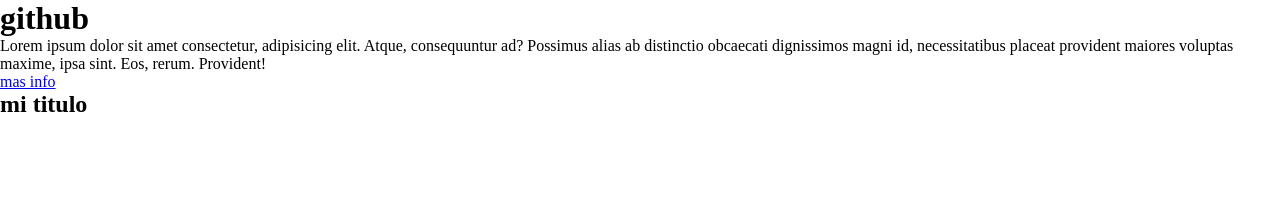
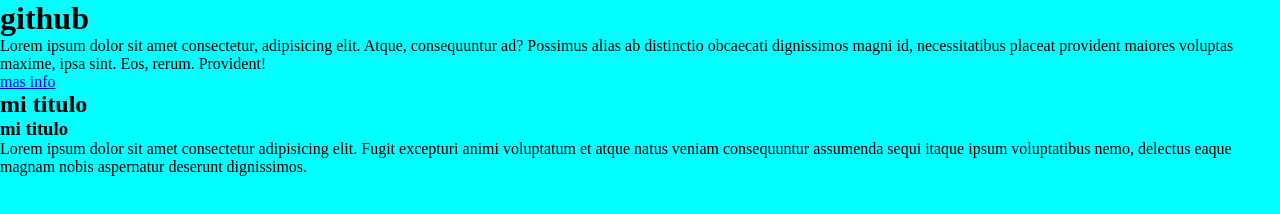
Before and after one commit to codercabral/suproyecto, a plain HTML site: page index.html in a window 1280 px wide. Drawn offline with Linux system fonts and the light colour scheme.

Commit message:
agrego un section con estilos

```diff
--- a/estilos.css
+++ b/estilos.css
@@ -2,3 +2,7 @@
     margin: 0;
     padding: 0;
 }
+
+body{
+    background-color: aqua;
+}
--- a/index.html
+++ b/index.html
@@ -11,5 +11,10 @@
     <p>Lorem ipsum dolor sit amet consectetur, adipisicing elit. Atque, consequuntur ad? Possimus alias ab distinctio obcaecati dignissimos magni id, necessitatibus placeat provident maiores voluptas maxime, ipsa sint. Eos, rerum. Provident!</p>
     <a href="#">mas info</a>
     <h2>mi titulo</h2>
+    <section>
+        <h3>mi titulo</h3>
+        <p>Lorem ipsum dolor sit amet consectetur adipisicing elit. Fugit excepturi animi voluptatum et atque natus veniam consequuntur assumenda sequi itaque ipsum voluptatibus nemo, delectus eaque magnam nobis aspernatur deserunt dignissimos.</p>
+    </section>
+
 </body>
 </html>
```
